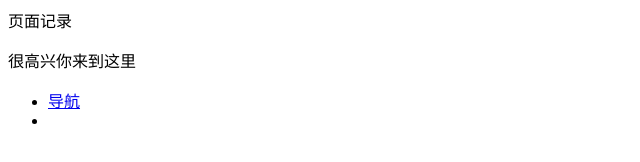
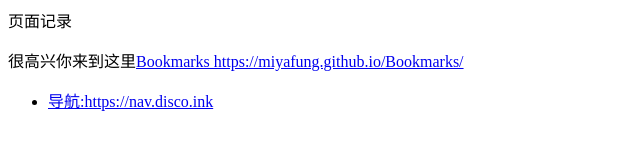
Before and after one commit to miyafung/Bookmarks, a plain HTML site: page index.html in a window 1280 px wide. Shown: the whole page, without its empty margins (0-640 px from the left). Drawn offline with Linux system fonts and the light colour scheme.

Commit message:
Update index.html

```diff
--- a/index.html
+++ b/index.html
@@ -1,7 +1,6 @@
 <p>页面记录 </p>
-<p>很高兴你来到这里</p>
+<p>很高兴你来到这里<a href="https://miyafung.github.io/Bookmarks/">Bookmarks https://miyafung.github.io/Bookmarks/</a></p>
 
 <ul>
-  <li> <a href="https://nav.disco.ink">导航</a> </li>
-  <li> <a href=""></a> </li>
+  <li> <a href="https://nav.disco.ink">导航:https://nav.disco.ink</a> </li>
 </ul>
```
